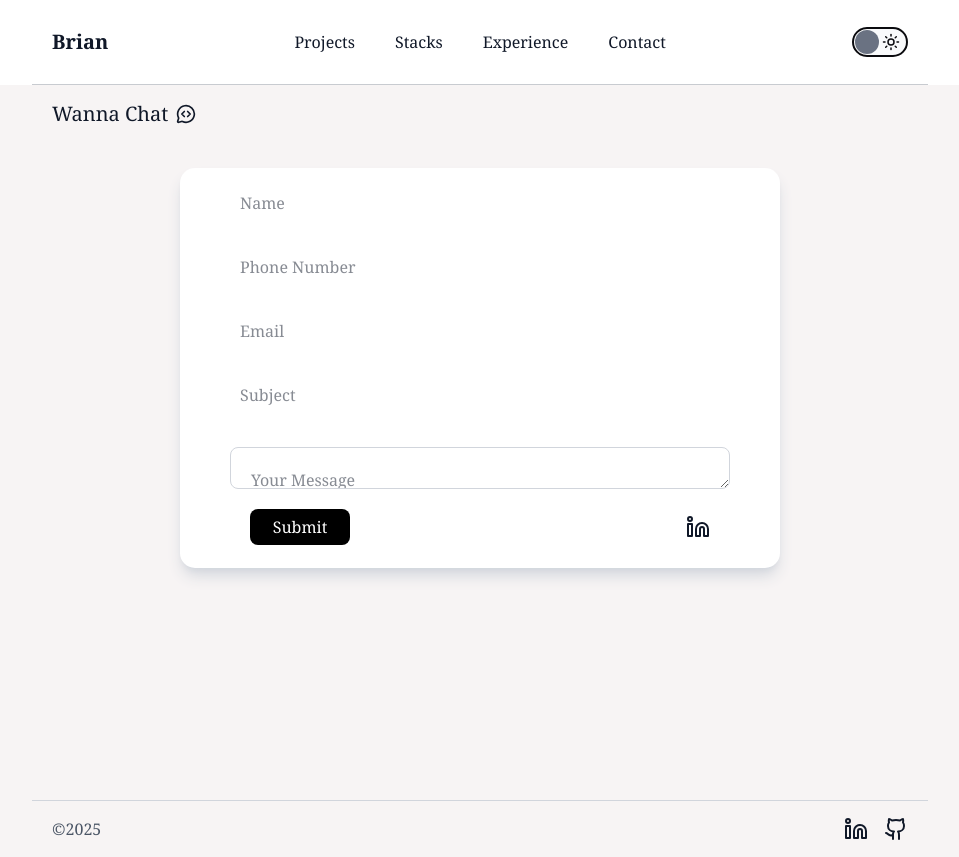
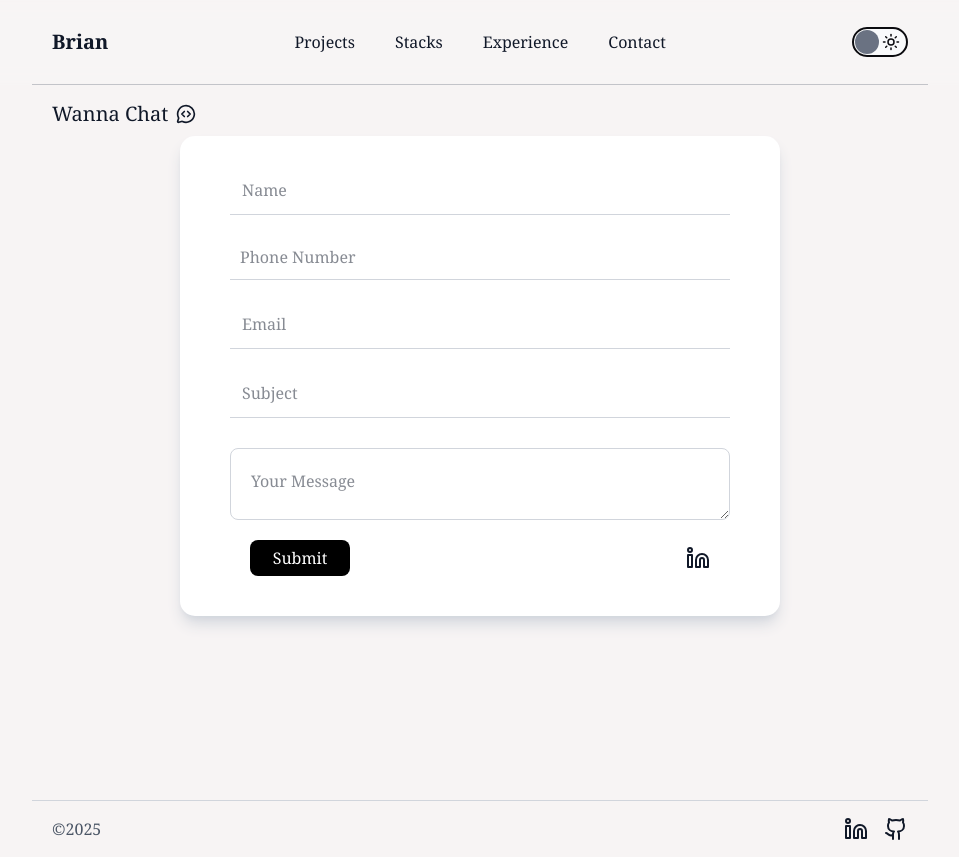
Before and after one commit to Baye-Brian1/react-portfolio, a React (Vite) app: page /contact in a window 1280 px wide. Shown: the whole page, without its empty margins (160-1119 px from the left). Built offline with nearby package versions, Linux system fonts and the light colour scheme.

Commit message:
completed most ofthe work

```diff
--- a/src/components/header.jsx
+++ b/src/components/header.jsx
@@ -10,7 +10,7 @@ function Header() {
   return (
     // FIX 1: Added background color (bg-white/95) and dark mode background (dark:bg-[#0b0b0b]/95)
     // to prevent content from showing through. Added backdrop-blur for a modern effect.
-    <header className="fixed top-0 left-0 w-full z-1000 bg-white/95 dark:bg-[#0b0b0b]/95 backdrop-blur-sm transition duration-300 dark:shadow-none">
+    <header className="fixed top-0 left-0 w-full z-1000 bg-white/9 dark:bg-[#0b0b0b]/95 backdrop-blur-sm transition duration-300 dark:shadow-none">
       <div className="max-w-4xl mx-auto px-5 py-5 flex justify-between items-center">
         {/* FIX: Corrected logo colors (text-gray-900 for Light Mode, dark:text-white for Dark Mode) */}
         <div className="text-gray-900 font-bold text-xl hover:text-gray-600 dark:text-white dark:hover:text-gray-400 transition">
--- a/src/components/mainBody.jsx
+++ b/src/components/mainBody.jsx
@@ -81,7 +81,7 @@ function MainBody() {
               <Palette size={50} /> {/* Replaced faCss3 with Palette */}
             </div>
             <h2 className="font-semibold text-gray-900 dark:text-gray-50 mb-[-10px] text-xl p-1.5">CSS</h2>
-            <p className="text-md p-1.5 text-gray-600 dark:text-gray-400">worked with CSS on Numerous projects</p>
+            <p className="text-md p-1.5 text-gray-600 dark:text-gray-400">Worked alot on CSS</p>
           </div>
 
           {/* JavaScript Stack */}
--- a/src/components/mainContact.jsx
+++ b/src/components/mainContact.jsx
@@ -8,16 +8,17 @@ function MainCont() {
         <h1 className="text-gray-900 dark:text-white text-xl mt-5 flex items-center gap-2">
           Wanna Chat <MessageCircleCode size={20} className="inline"/>
           </h1>
-        <form className="flex flex-col rounded-[15px] mx-auto justify-center w-full md:w-[600px] h-[400px] shadow-lg shadow-gray-300 dark:shadow-gray-900/50 p-5 items-center bg-white dark:bg-gray-950/50 mt-10">
-          <input type="text" placeholder="Name" required className="bg-transparent text-gray-900 dark:text-white w-full md:w-[500px] my-2.5 p-2.5 border-none outline-none border-b border-gray-300 dark:border-gray-600/30"/>
-          <input type="tel" placeholder="Phone Number" required className="bg-transparent text-gray-900 dark:text-white w-full md:w-[500px] my-2.5 p-2.5 border-none outline-none border-b border-gray-300 dark:border-gray-600/30"/>
-          <input type="email" placeholder="Email" required className="bg-transparent text-gray-900 dark:text-white w-full md:w-[500px] my-2.5 p-2.5 border-none outline-none border-b border-gray-300 dark:border-gray-600/30"/>
-          <input type="text" placeholder="Subject" required className="bg-transparent text-gray-900 dark:text-white w-full md:w-[500px] my-2.5 p-2.5 border-none outline-none border-b border-gray-300 dark:border-gray-600/30"/>
+        <form className="flex flex-col rounded-[15px] mx-auto justify-center w-full md:w-[600px] h-[480px] shadow-lg shadow-gray-300 dark:shadow-gray-900/50 p-5 items-center bg-white dark:bg-gray-950/50 mt-2">
+          <input type="text" placeholder="Name" required className="bg-transparent text-gray-900 dark:text-white w-full md:w-[500px] my-2.5 p-3 outline-none border-b border-gray-300 dark:border-gray-600/30"/>
+
+          <input type="tel" placeholder="Phone Number" required className="bg-transparent text-gray-900 dark:text-white w-full md:w-[500px] my-2.5 p-2.5  outline-none border-b border-gray-300 dark:border-gray-600/30"/>
+          <input type="email" placeholder="Email" required className="bg-transparent text-gray-900 dark:text-white w-full md:w-[500px] my-2.5 p-3  outline-none border-b border-gray-300 dark:border-gray-600/30"/>
+          <input type="text" placeholder="Subject" required className="bg-transparent text-gray-900 dark:text-white w-full md:w-[500px] my-2.5 p-3  outline-none border-b border-gray-300 dark:border-gray-600/30"/>
           <textarea name="message" placeholder="Your Message" required
-            className="bg-transparent w-full md:w-[500px] p-5 rounded-lg h-[150px] outline-none text-gray-900 dark:text-white border border-gray-300 dark:border-gray-600/30 mt-5"></textarea>
+            className="bg-transparent w-full md:w-[500px] md:h-[200px] p-5 rounded-lg h-[150px] outline-none text-gray-900 dark:text-white border border-gray-300 dark:border-gray-600/30 mt-5"></textarea>
 
           <div className="flex w-full md:w-[500px] p-5 justify-between items-center">
-            <button className="p-1.5 rounded-lg w-25 text-base bg-black text-white dark:bg-white dark:text-black hover:bg-gray-700 dark:hover:bg-gray-200 transition">Submit</button>
+            <button className=" cursor-pointer p-1.5 rounded-lg w-25 text-base bg-black text-white dark:bg-white dark:text-black hover:bg-gray-700 dark:hover:bg-gray-200 transition">Submit</button>
             <div className="text-xl text-gray-900 dark:text-white hover:text-gray-500 dark:hover:text-gray-400 transition">
               <a href="https://www.linkedin.com/in/baye-brian-208a85350?utm_source=share&utm_campaign=share_via&utm_content=profile&utm_medium=android_app" target="_blank">
                 <Linkedin size={24}/>
```
